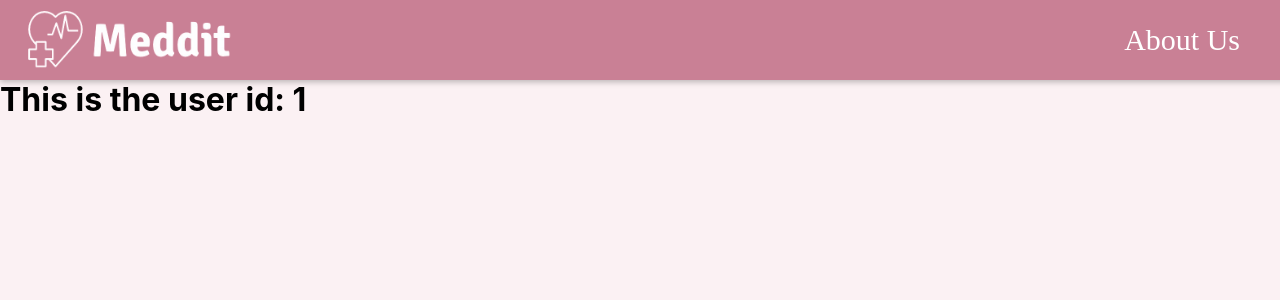
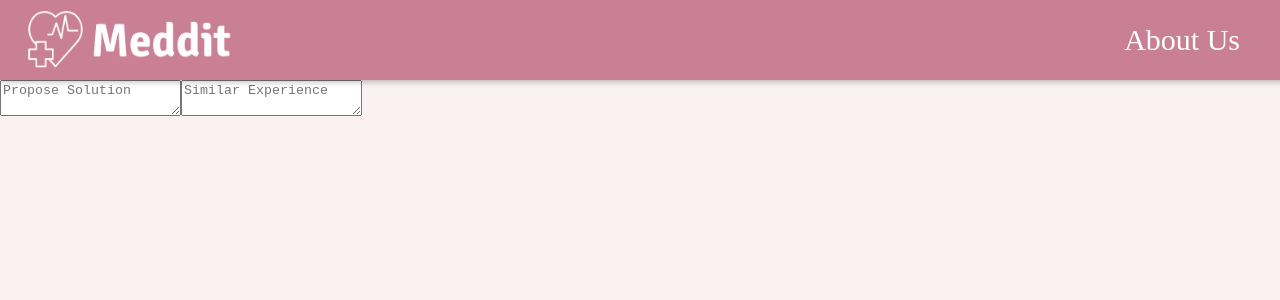
Before and after one commit to Raviteja-Tammana/Meddit, a React (Create React App) app in the folder Frontend/meddit_frontend/: page /feed/1 in a window 1280 px wide. Shown: the top 300 px of the page. Built offline with nearby package versions, Linux system fonts and the light colour scheme; no server answers.

Commit message:
completed frontend

```diff
--- a/Frontend/meddit_frontend/src/feed/IndividualPost.js
+++ b/Frontend/meddit_frontend/src/feed/IndividualPost.js
@@ -1,13 +1,57 @@
-import React from "react";
+import React, { useState } from "react";
 import './IndividualPost.css'
 import { useParams } from "react-router-dom";
+import Post from "./Post";
+
+
 
 const IndividualPost = () => {
     let { id } = useParams();
+
+    fetch('http://localhost:8080/expanded', {
+        method: 'POST',
+        body: JSON.stringify(
+            {
+                postID: id,
+            }),
+        headers: {
+            'Accept': 'application/json',
+            'Content-Type': 'application/json'
+            },
+    }).then(function(response) {
+        return response.json();
+    }).then(function(data){
+
+        <Post
+            title={data[0].title}
+            date = {data[0].date}
+            content = {data[0].content}
+            id={data[0].postID}
+            likes={data[0].likes}
+        />
+    })
+
+    const [solutions, setSolutions ] = useState("");
+    const [experiences, setExpereiences] = useState("");
+
     return(
-        <h1>
-            This is the user id: {id}
-        </h1>
+
+        <div className="sections">
+            <textarea
+                placeholder="Propose Solution"
+                onChange={ev => setSolutions(ev.target.value)}
+                className={"postsol" }
+                >
+            </textarea>
+
+            <textarea
+                placeholder="Similar Experience"
+                onChange={ev => setExpereiences(ev.target.value)}
+                className={"similarexp"}
+                >
+            </textarea>
+
+        </div>
     )
 }
 
--- a/Frontend/meddit_frontend/src/feed/Post.css
+++ b/Frontend/meddit_frontend/src/feed/Post.css
@@ -47,6 +47,7 @@ html {
 }
 
 .post-button{
+    background: rgb(251, 241, 243);
     height: 40px;
     width: 100px;
     border-radius: 10px;
```
